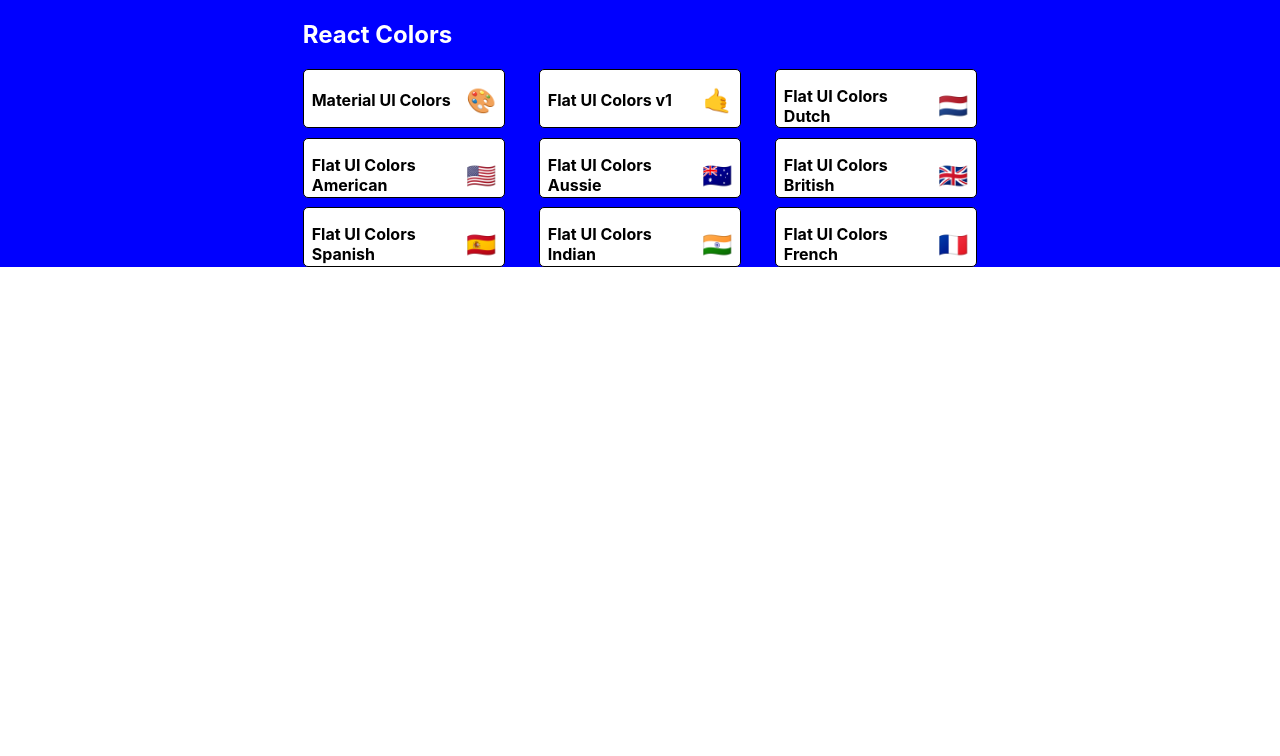
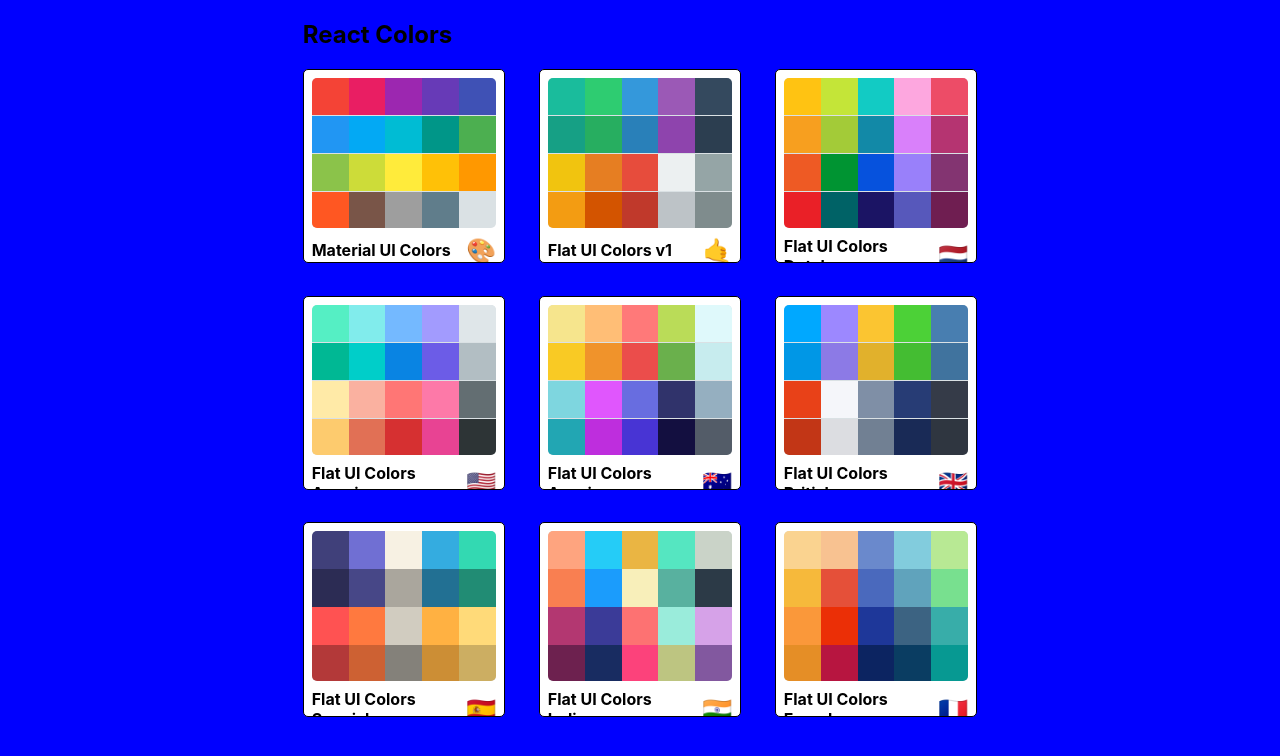
Before and after one commit to Dseals82/color-scheme-app, a React (Create React App) app: page / in a window 1280 px wide. Shown: the top 756 px of the page. Built offline with nearby package versions, Linux system fonts and the light colour scheme.

Commit message:
added style to PaletteList

```diff
--- a/src/MiniPalette.js
+++ b/src/MiniPalette.js
@@ -14,7 +14,11 @@
     }
   },
   colors: {
-    backgroundColor: "grey"
+    backgroundColor: "#dae1e4",
+    height: "150px",
+    width: "100%",
+    borderRadius: "5px",
+    overflow: "hidden"
   },
   title: {
     display: "flex",
@@ -29,16 +33,33 @@
   emoji: {
     marginLeft: "0.5rem",
     fontSize: "1.5rem"
+  },
+  miniColor: {
+    height: "25%",
+    width: "20%",
+    display: "inline-block",
+    margin: "0 auto",
+    position: "relative",
+    marginBottom: "-3.5px"
   }
 };
 
 
 
 function MiniPalette(props) {
-  const { classes, paletteName, emoji } = props;
+  const { classes, paletteName, emoji, colors } = props;
+  const miniColorBoxes = colors.map(color => (
+    <div
+      className={classes.miniColor}
+      style={{backgroundColor: color.color}}
+      key={color.name}
+    />
+  ));
   return (
     <div className={classes.root}>
-    <div className={classes.colors} />
+      <div className={classes.colors}>
+      {miniColorBoxes}
+      </div>
       <h5 className={classes.title}>
         {paletteName} <span className={classes.emoji}>{emoji}</span>
       </h5>
--- a/src/PaletteList.js
+++ b/src/PaletteList.js
@@ -7,7 +7,7 @@
 const styles = {
   root: {
     backgroundColor: "blue",
-    height: "100%",
+    height: "100vh",
     display: "flex",
     alignItems: "flex-start",
     justifyContent: "center"
@@ -23,7 +23,6 @@
     display: "flex",
     width: "100%",
     justifyContent: "space-between",
-    color: "white"
   },
   palettes: {
     boxSizing: "border-box",
```
